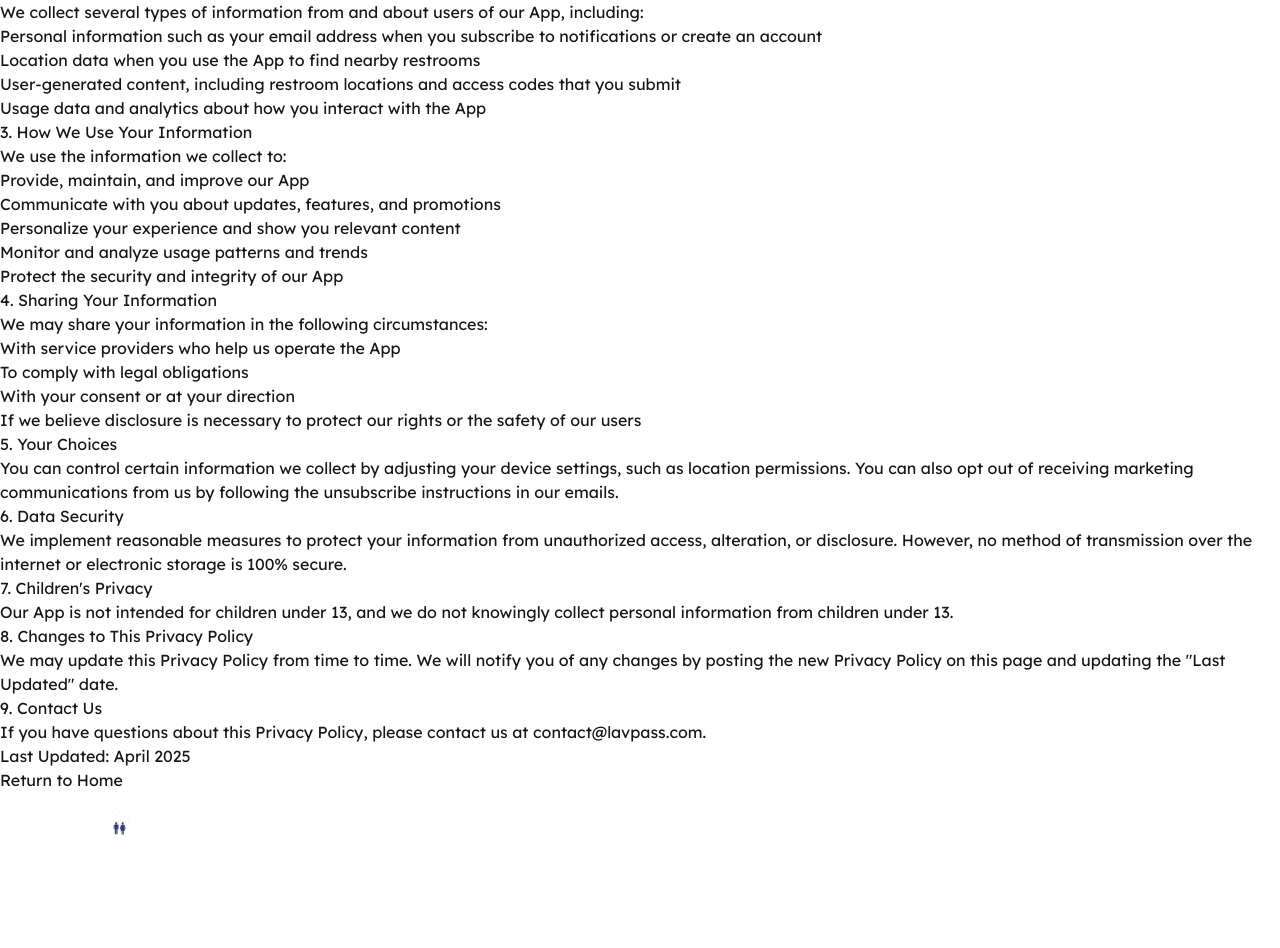
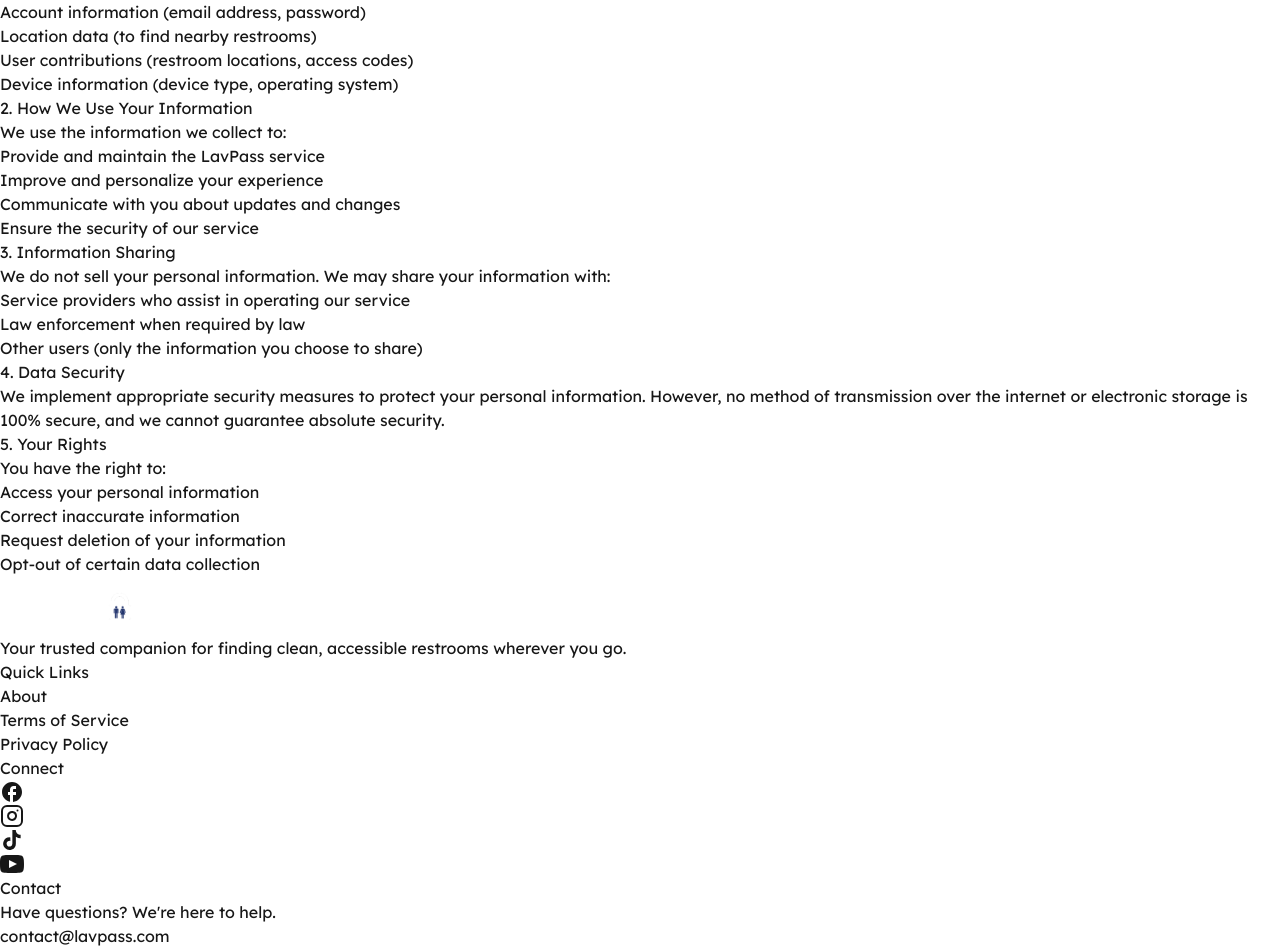
Before and after one commit to BonJenn/lavpass-landing, a Next.js app: page /privacy-policy in a window 1280 px wide. Shown: the part 165-1113 px from the top of the page. Built offline with nearby package versions, Linux system fonts and the light colour scheme.

Commit message:
Redesigned entire site

```diff
--- a/src/app/privacy-policy/page.tsx
+++ b/src/app/privacy-policy/page.tsx
@@ -1,139 +1,158 @@
 "use client";
+
 import Image from "next/image";
 import Link from "next/link";
 
 export default function PrivacyPolicy() {
   return (
-    <div className="min-h-screen bg-[#445382] text-white">
-      {/* Header Section */}
-      <header className="flex justify-center py-6 bg-[#445382]">
+    <div className="min-h-screen text-white relative bg-gradient-to-b from-[#1a1f3d] via-[#2a3356] to-[#1a1f3d]">
+      {/* Animated Background */}
+      <div className="fixed inset-0 z-0">
+        <div className="absolute inset-0 bg-[url('/images/background_texture.png')] bg-cover bg-center opacity-10"></div>
+        <div className="absolute inset-0 bg-gradient-to-b from-blue-900/20 via-transparent to-blue-900/20"></div>
+      </div>
+
+      {/* HEADER */}
+      <header className="fixed top-0 left-0 right-0 z-50 bg-black/20 backdrop-blur-md border-b border-white/10">
+        <div className="max-w-7xl mx-auto px-6 py-4 flex justify-between items-center">
           <Link href="/">
-          <Image src="/images/lavpass_logo_white.png" alt="LavPass Logo" width={160} height={60} />
+            <Image src="/images/lavpass_logo_white.png" alt="LavPass Logo" width={160} height={64} className="cursor-pointer" />
           </Link>
+          <nav className="hidden md:flex space-x-8">
+            <Link href="/#features" className="text-white/80 hover:text-white transition">Features</Link>
+            <Link href="/#stats" className="text-white/80 hover:text-white transition">Stats</Link>
+            <Link href="/#faq" className="text-white/80 hover:text-white transition">FAQ</Link>
+          </nav>
+        </div>
       </header>
 
-      {/* Content Section */}
-      <section className="max-w-4xl mx-auto py-12 px-4 sm:px-6 lg:px-8">
-        <h1 className="text-4xl font-bold mb-8 text-center">Privacy Policy</h1>
+      {/* MAIN CONTENT */}
+      <main className="pt-32 px-6">
+        <div className="max-w-4xl mx-auto">
+          <h1 className="text-4xl md:text-5xl font-bold mb-8 bg-clip-text text-transparent bg-gradient-to-r from-white to-blue-200">
+            Privacy Policy
+          </h1>
 
-        <div className="bg-white/10 backdrop-blur-sm p-8 rounded-lg shadow-lg text-white">
-          <h2 className="text-2xl font-semibold mb-4">1. Introduction</h2>
-          <p className="mb-6">
-            This Privacy Policy explains how LavPass (&quot;we,&quot; &quot;our,&quot; or &quot;us&quot;) collects, uses, and shares your information when you use our mobile application (&quot;App&quot;).
+          <div className="space-y-8 text-blue-100">
+            <div className="bg-white/5 backdrop-blur-sm rounded-2xl p-8">
+              <h2 className="text-2xl font-bold mb-4 text-white">1. Information We Collect</h2>
+              <p>
+                We collect information that you provide directly to us, including:
               </p>
+              <ul className="list-disc pl-6 mt-4 space-y-2">
+                <li>Account information (email address, password)</li>
+                <li>Location data (to find nearby restrooms)</li>
+                <li>User contributions (restroom locations, access codes)</li>
+                <li>Device information (device type, operating system)</li>
+              </ul>
+            </div>
 
-          <h2 className="text-2xl font-semibold mb-4">2. Information We Collect</h2>
-          <p className="mb-6">
-            We collect several types of information from and about users of our App, including:
-          </p>
-          <ul className="list-disc pl-8 mb-6 space-y-2">
-            <li>Personal information such as your email address when you subscribe to notifications or create an account</li>
-            <li>Location data when you use the App to find nearby restrooms</li>
-            <li>User-generated content, including restroom locations and access codes that you submit</li>
-            <li>Usage data and analytics about how you interact with the App</li>
-          </ul>
-
-          <h2 className="text-2xl font-semibold mb-4">3. How We Use Your Information</h2>
-          <p className="mb-6">
+            <div className="bg-white/5 backdrop-blur-sm rounded-2xl p-8">
+              <h2 className="text-2xl font-bold mb-4 text-white">2. How We Use Your Information</h2>
+              <p>
                 We use the information we collect to:
               </p>
-          <ul className="list-disc pl-8 mb-6 space-y-2">
-            <li>Provide, maintain, and improve our App</li>
-            <li>Communicate with you about updates, features, and promotions</li>
-            <li>Personalize your experience and show you relevant content</li>
-            <li>Monitor and analyze usage patterns and trends</li>
-            <li>Protect the security and integrity of our App</li>
+              <ul className="list-disc pl-6 mt-4 space-y-2">
+                <li>Provide and maintain the LavPass service</li>
+                <li>Improve and personalize your experience</li>
+                <li>Communicate with you about updates and changes</li>
+                <li>Ensure the security of our service</li>
               </ul>
+            </div>
 
-          <h2 className="text-2xl font-semibold mb-4">4. Sharing Your Information</h2>
-          <p className="mb-6">
-            We may share your information in the following circumstances:
+            <div className="bg-white/5 backdrop-blur-sm rounded-2xl p-8">
+              <h2 className="text-2xl font-bold mb-4 text-white">3. Information Sharing</h2>
+              <p>
+                We do not sell your personal information. We may share your information with:
               </p>
-          <ul className="list-disc pl-8 mb-6 space-y-2">
-            <li>With service providers who help us operate the App</li>
-            <li>To comply with legal obligations</li>
-            <li>With your consent or at your direction</li>
-            <li>If we believe disclosure is necessary to protect our rights or the safety of our users</li>
+              <ul className="list-disc pl-6 mt-4 space-y-2">
+                <li>Service providers who assist in operating our service</li>
+                <li>Law enforcement when required by law</li>
+                <li>Other users (only the information you choose to share)</li>
               </ul>
+            </div>
 
-          <h2 className="text-2xl font-semibold mb-4">5. Your Choices</h2>
-          <p className="mb-6">
-            You can control certain information we collect by adjusting your device settings, such as location permissions. You can also opt out of receiving marketing communications from us by following the unsubscribe instructions in our emails.
-          </p>
-
-          <h2 className="text-2xl font-semibold mb-4">6. Data Security</h2>
-          <p className="mb-6">
-            We implement reasonable measures to protect your information from unauthorized access, alteration, or disclosure. However, no method of transmission over the internet or electronic storage is 100% secure.
-          </p>
-
-          <h2 className="text-2xl font-semibold mb-4">7. Children&apos;s Privacy</h2>
-          <p className="mb-6">
-            Our App is not intended for children under 13, and we do not knowingly collect personal information from children under 13.
-          </p>
-
-          <h2 className="text-2xl font-semibold mb-4">8. Changes to This Privacy Policy</h2>
-          <p className="mb-6">
-            We may update this Privacy Policy from time to time. We will notify you of any changes by posting the new Privacy Policy on this page and updating the &quot;Last Updated&quot; date.
-          </p>
-
-          <h2 className="text-2xl font-semibold mb-4">9. Contact Us</h2>
-          <p className="mb-6">
-            If you have questions about this Privacy Policy, please contact us at contact@lavpass.com.
+            <div className="bg-white/5 backdrop-blur-sm rounded-2xl p-8">
+              <h2 className="text-2xl font-bold mb-4 text-white">4. Data Security</h2>
+              <p>
+                We implement appropriate security measures to protect your personal information. However, no method of transmission over the internet
+                or electronic storage is 100% secure, and we cannot guarantee absolute security.
               </p>
             </div>
 
-        <div className="mt-8 text-center">
-          <p className="text-sm opacity-80">Last Updated: April 2025</p>
-          <Link href="/" className="inline-block mt-4 text-white hover:text-gray-200 underline">
-            Return to Home
-          </Link>
+            <div className="bg-white/5 backdrop-blur-sm rounded-2xl p-8">
+              <h2 className="text-2xl font-bold mb-4 text-white">5. Your Rights</h2>
+              <p>
+                You have the right to:
+              </p>
+              <ul className="list-disc pl-6 mt-4 space-y-2">
+                <li>Access your personal information</li>
+                <li>Correct inaccurate information</li>
+                <li>Request deletion of your information</li>
+                <li>Opt-out of certain data collection</li>
+              </ul>
             </div>
-      </section>
+          </div>
+        </div>
+      </main>
 
-      {/* Footer */}
-      <footer className="relative z-30 bg-black text-white py-12 px-6 text-center">
-        <div className="max-w-5xl mx-auto">
-          <Link href="/" className="cursor-pointer">
-            <Image src="/images/lavpass_logo_white.png" alt="LavPass Logo" width={140} height={60} className="mx-auto mb-6" />
-          </Link>
-
-          <div className="flex justify-center space-x-6 mb-8">
-            {/* Social Media Icons */}
-            <a href="#" className="hover:opacity-80 transition transform hover:scale-110 cursor-pointer">
-              {/* Facebook */}
-              <svg xmlns="http://www.w3.org/2000/svg" width="24" height="24" viewBox="0 0 24 24" fill="white">
+      {/* FOOTER */}
+      <footer className="bg-black/50 backdrop-blur-sm py-16 px-6 mt-32">
+        <div className="max-w-7xl mx-auto">
+          <div className="grid md:grid-cols-4 gap-12">
+            <div className="space-y-6">
+              <Image src="/images/lavpass_logo_white.png" alt="LavPass Logo" width={140} height={60} />
+              <p className="text-blue-100">
+                Your trusted companion for finding clean, accessible restrooms wherever you go.
+              </p>
+            </div>
+            <div>
+              <h3 className="text-lg font-semibold mb-4">Quick Links</h3>
+              <ul className="space-y-2">
+                <li><Link href="/about" className="text-blue-100 hover:text-white transition">About</Link></li>
+                <li><Link href="/terms-of-service" className="text-blue-100 hover:text-white transition">Terms of Service</Link></li>
+                <li><Link href="/privacy-policy" className="text-blue-100 hover:text-white transition">Privacy Policy</Link></li>
+              </ul>
+            </div>
+            <div>
+              <h3 className="text-lg font-semibold mb-4">Connect</h3>
+              <div className="flex space-x-4">
+                <a href="https://www.facebook.com/profile.php?id=61574902000865" className="text-blue-100 hover:text-white transition">
+                  <svg xmlns="http://www.w3.org/2000/svg" width="24" height="24" viewBox="0 0 24 24" fill="currentColor">
                     <path d="M22 12c0-5.52-4.48-10-10-10S2 6.48 2 12c0 4.84 3.44 8.87 8 9.8V15H8v-3h2V9.5C10 7.57 11.57 6 13.5 6H16v3h-2c-.55 0-1 .45-1 1v2h3v3h-3v6.95c5.05-.5 9-4.76 9-9.95z" />
                   </svg>
                 </a>
-            <a href="https://www.instagram.com/lavpass.app/" className="hover:opacity-80 transition transform hover:scale-110 cursor-pointer">
-              {/* Instagram */}
-              <svg xmlns="http://www.w3.org/2000/svg" width="24" height="24" viewBox="0 0 24 24" fill="none" stroke="white" strokeWidth="2" strokeLinecap="round" strokeLinejoin="round">
+                <a href="https://www.instagram.com/lavpass.app/" className="text-blue-100 hover:text-white transition">
+                  <svg xmlns="http://www.w3.org/2000/svg" width="24" height="24" viewBox="0 0 24 24" fill="none" stroke="currentColor" strokeWidth="2" strokeLinecap="round" strokeLinejoin="round">
                     <rect x="2" y="2" width="20" height="20" rx="5" ry="5"></rect>
                     <path d="M16 11.37A4 4 0 1 1 12.63 8 4 4 0 0 1 16 11.37z"></path>
                     <line x1="17.5" y1="6.5" x2="17.51" y2="6.5"></line>
                   </svg>
                 </a>
-            <a href="https://www.tiktok.com/@lavpass.app" className="hover:opacity-80 transition transform hover:scale-110 cursor-pointer">
-              {/* TikTok */}
-              <svg xmlns="http://www.w3.org/2000/svg" width="24" height="24" viewBox="0 0 24 24" fill="white">
+                <a href="https://www.tiktok.com/@lavpass.app" className="text-blue-100 hover:text-white transition">
+                  <svg xmlns="http://www.w3.org/2000/svg" width="24" height="24" viewBox="0 0 24 24" fill="currentColor">
                     <path d="M19.59 6.69a4.83 4.83 0 0 1-3.77-4.25V2h-3.45v13.67a2.89 2.89 0 0 1-5.2 1.74 2.89 2.89 0 0 1 2.31-4.64 2.93 2.93 0 0 1 .88.13V9.4a6.84 6.84 0 0 0-1-.05A6.33 6.33 0 0 0 5 20.1a6.34 6.34 0 0 0 10.86-4.43v-7a8.16 8.16 0 0 0 4.77 1.52v-3.4a4.85 4.85 0 0 1-1-.1z" />
                   </svg>
                 </a>
-            <a href="#" className="hover:opacity-80 transition transform hover:scale-110 cursor-pointer">
-              {/* YouTube */}
-              <svg xmlns="http://www.w3.org/2000/svg" width="24" height="24" viewBox="0 0 24 24" fill="white">
+                <a href="https://youtube.com/@lavpass" className="text-blue-100 hover:text-white transition">
+                  <svg xmlns="http://www.w3.org/2000/svg" width="24" height="24" viewBox="0 0 24 24" fill="currentColor">
                     <path d="M19.615 3.184c-3.604-.246-11.631-.245-15.23 0-3.897.266-4.356 2.62-4.385 8.816.029 6.185.484 8.549 4.385 8.816 3.6.245 11.626.246 15.23 0 3.897-.266 4.356-2.62 4.385-8.816-.029-6.185-.484-8.549-4.385-8.816zm-10.615 12.816v-8l8 3.993-8 4.007z" />
                   </svg>
                 </a>
               </div>
-
-          <p className="text-sm mb-4">&copy; 2025 LavPass. All rights reserved.</p>
-          <div className="flex flex-wrap justify-center">
-            <Link href="/terms-of-service" className="text-sm mx-3 my-1 hover:underline cursor-pointer">Terms of Service</Link>
-            <Link href="/privacy-policy" className="text-sm mx-3 my-1 hover:underline cursor-pointer">Privacy Policy</Link>
-            <Link href="/end-user-license-agreement" className="text-sm mx-3 my-1 hover:underline cursor-pointer">User Agreement</Link>
-            <a href="#" className="text-sm mx-3 my-1 hover:underline cursor-pointer">Contact Us</a>
-            <Link href="/about" className="text-sm mx-3 my-1 hover:underline cursor-pointer">About</Link>
+            </div>
+            <div>
+              <h3 className="text-lg font-semibold mb-4">Contact</h3>
+              <p className="text-blue-100">
+                Have questions? We&apos;re here to help.
+              </p>
+              <a href="mailto:contact@lavpass.com" className="text-blue-100 hover:text-white transition mt-2 inline-block">
+                contact@lavpass.com
+              </a>
+            </div>
+          </div>
+          <div className="border-t border-white/10 mt-12 pt-8 text-center text-sm text-blue-100">
+            <p>&copy; 2025 LavPass. All rights reserved.</p>
           </div>
         </div>
       </footer>
```
Also changed, not shown: src/app/about/page.tsx (+87 -85 lines), src/app/page.tsx (+23 -52 lines), src/app/terms-of-service/page.tsx (+113 -92 lines). Lines whose indentation alone changed are shown as unchanged.
